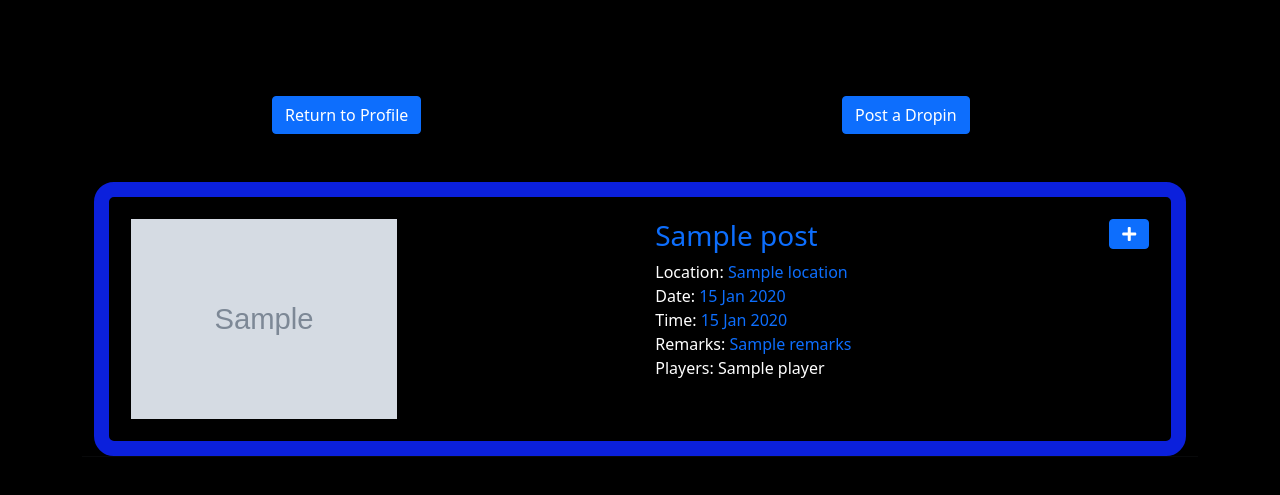
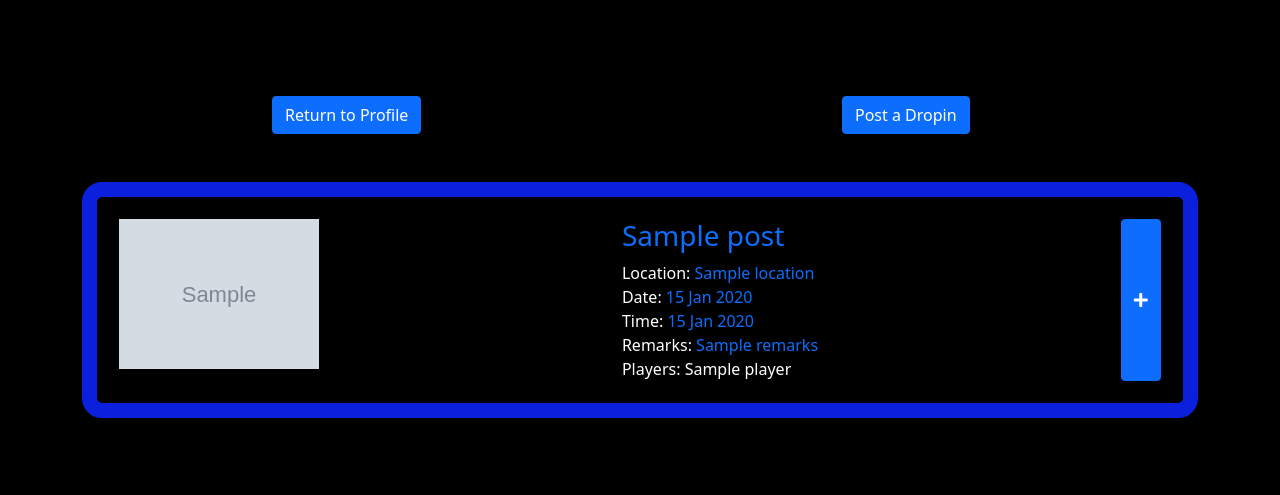
Before and after one commit to DannWade/Dropin, a Node project: template views/feed.ejs in a window 1280 px wide. Shown: the part 80-575 px from the top of the page. Run offline with Node 20 templates, Linux system fonts and the light colour scheme; the template is opened without the code that fills it: most values are stand-ins (such as "Sample title", 1, 10 or a date in 2020); grey boxes marked "Sample" are stand-in pictures.

Commit message:
make feed page responsive to mobile format

```diff
--- a/public/css/style.css
+++ b/public/css/style.css
@@ -1,6 +1,7 @@
 .postbox{
     display: flex;
     flex-direction: row;
+    flex-wrap: wrap;
     justify-content: space-between;
     border: solid 15px rgb(11, 32, 220);
     border-radius: 20px;
@@ -12,7 +13,7 @@ li{
 }
 
 .postpic{
-    height: 200px;
+    height: 100%;
 }
 
 a{
@@ -27,3 +28,8 @@ body{
 label, span{
     color: white;
 }
+
+li{
+    display: flex;
+    flex-direction: row;
+}
--- a/views/feed.ejs
+++ b/views/feed.ejs
@@ -7,16 +7,17 @@
       <link rel="stylesheet" href="style.css">
 </main>
   <div class="container">
-    <div class="row justify-content-center mt-5">
-      <ul class="row list-unstyled">
+    <div class=" justify-content-center mt-5">
+      <ul class=" list-unstyled">
         <% for(var i=0; i<posts.length; i++) {%>
-          <li class="col-sm-12">
-              <div class="postbox">
-                <img class="postpic" src="<%= posts[i].image%>">
+          <li class="postbox">
+                <div style="height: 150px">
+                  <img class="postpic" src="<%= posts[i].image%>">
+                </div>
                 <div>
                   <div class="infobox">
                     <a href="/post/<%= posts[i]._id%>">
-                   <h3><%=posts[i].title%></h3>
+                    <h3><%=posts[i].title%></h3>
                   </div>
                   <div class="infobox">
                     <label for="location">Location: </label>
@@ -41,7 +42,7 @@
                       <% } %>
                   </div>
                 </div>
-                <div>
+
                   <% if (posts[i].user == user) { %>
                       <form style="height: 100%;"
                         action="/post/deletePost/<%= posts[i]._id%>?_method=DELETE"
@@ -61,11 +62,9 @@
                   </form>
                   <!-- <button class="btn btn-primary fa fa-plus"></button> -->
                     <% } %>
-                </div>
+
               </div>
-            </a>
           </li>
-          <hr>
         <% } %>
         </ul>
     </div>
--- a/views/index.ejs
+++ b/views/index.ejs
@@ -1,8 +1,8 @@
 <%- include('partials/header') -%>
 <main class="container">
-    <div class="row justify-content-center"><img  style="height: 200px; width: 300px; margin-top: 3%;" src="logo.jpg" /></div>
+    <div class="row justify-content-center"><img  style="height: 250px; width: 350px; margin-top: 3%;" src="logo.jpg" /></div>
     <div class="row justify-content-center">
-      <section class="col-6 mt-5">
+      <section class="col-6">
         <% if (locals.messages.errors) { %> <% messages.errors.forEach( el => { %>
         <div class="alert alert-danger"><%= el.msg %></div>
         <% }) %> <% } %> <% if (locals.messages.info) { %> <%
```
